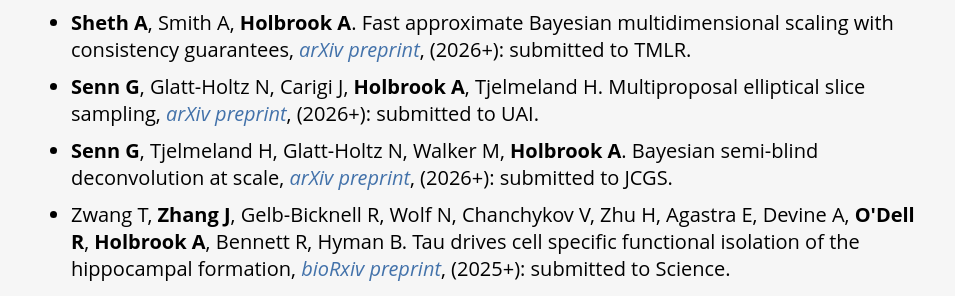
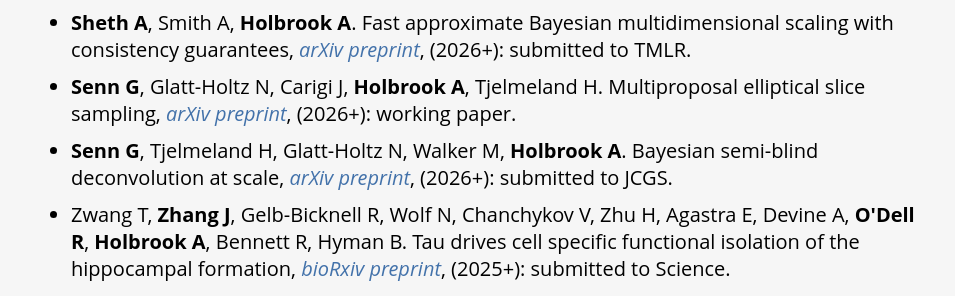
Before and after one commit to andrewjholbrook/andrewjholbrook.github.io, a Jekyll site: the page built from research.html, in a window 1280 px wide and 900 px high. Shown: the part 411-707 px from the top of the window, without its empty margins (161-1116 px from the left). Built offline with Jekyll 4.4.1, drawn with Linux system fonts in a browser that asks for light colours; a style sheet for code colours, icons or effects is not loaded.

Commit message:
small fix

```diff
--- a/research.html
+++ b/research.html
@@ -11,12 +11,11 @@ title: Andrew Holbrook | Research
 
   <h3>Preprints:</h3>
   <ul id="preprints">
-    <li>Monti F, <b>Holbrook A</b>, Glatt-Holtz N, Suchard M. Stable matrix parametrizations and structured adjoints for Ornstein-Uhlenbeck processes, <i><a href="https://arxiv.org/abs/2608.16401" target="_blank">arXiv preprint</a></i>, (2026+): submitted to JASA.
- </li>
-        <li>Glatt-Holtz N, <b>Holbrook A</b>, Krometis J, Mondaini C. Mad props: parallelism in MCMC through the lens of the infinite proposal limit, <i><a href="https://arxiv.org/abs/2605.21899" target="_blank">arXiv preprint</a></i>, (2026+): submitted to JMLR.</li>
+    <li>Monti F, <b>Holbrook A</b>, Glatt-Holtz N, Suchard M. Stable matrix parametrizations and structured adjoints for Ornstein-Uhlenbeck processes, <i><a href="https://arxiv.org/abs/2608.16401" target="_blank">arXiv preprint</a></i>, (2026+): submitted to JASA.</li>
+  <li>Glatt-Holtz N, <b>Holbrook A</b>, Krometis J, Mondaini C. Mad props: parallelism in MCMC through the lens of the infinite proposal limit, <i><a href="https://arxiv.org/abs/2605.21899" target="_blank">arXiv preprint</a></i>, (2026+): submitted to JMLR.</li>
         <li><b>Sheth A</b>, Smith A, <b>Holbrook A</b>. Fast approximate Bayesian multidimensional scaling with consistency
  guarantees, <i><a href="https://arxiv.org/abs/2605.30687" target="_blank">arXiv preprint</a></i>, (2026+): submitted to TMLR.</li>
-    <li><b>Senn G</b>, Glatt-Holtz N, Carigi J, <b>Holbrook A</b>, Tjelmeland H. Multiproposal elliptical slice sampling, <i><a href="https://arxiv.org/abs/2602.22358" target="_blank">arXiv preprint</a></i>, (2026+): submitted to UAI.</li>
+    <li><b>Senn G</b>, Glatt-Holtz N, Carigi J, <b>Holbrook A</b>, Tjelmeland H. Multiproposal elliptical slice sampling, <i><a href="https://arxiv.org/abs/2602.22358" target="_blank">arXiv preprint</a></i>, (2026+): working paper.</li>
     <li>  <b>Senn G</b>, Tjelmeland H, Glatt-Holtz N, Walker M, <b>Holbrook A</b>. Bayesian semi-blind deconvolution at scale, <i><a href="https://arxiv.org/abs/2601.09677" target="_blank">arXiv preprint</a></i>, (2026+): submitted to JCGS. </li>
     <li>Zwang T, <b>Zhang J</b>, Gelb-Bicknell R, Wolf N, Chanchykov V, Zhu H, Agastra E, Devine A, <b>O'Dell R</b>, <b>Holbrook A</b>,  Bennett R,  Hyman B. Tau drives cell specific functional isolation of the hippocampal formation, <i><a href="https://doi.org/10.1101/2025.08.10.669580" target="_blank">bioRxiv preprint</a></i>, (2025+): submitted to Science.</li>
         <li> Ko S, Suchard M, <b>Holbrook A</b>. Scaling Hawkes processes to one million COVID-19 cases, <i><a href="https://arxiv.org/abs/2407.11349" target="_blank">arXiv preprint</a></i>, (2024+): working paper. </li>
```
